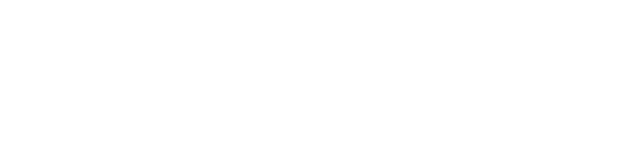
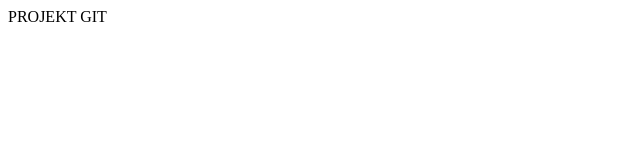
Before and after one commit to alezub95/projekt-startowy, a plain HTML site: page index.html in a window 1280 px wide. Shown: the whole page, without its empty margins (0-640 px from the left). Drawn offline with Linux system fonts and the light colour scheme.

Commit message:
Pierwsza zmiana

```diff
--- a/index.html
+++ b/index.html
@@ -5,7 +5,7 @@
 <meta charset="UTF-8">
 </head>
 <body>
-
+PROJEKT GIT
 
 </body>
 </html>
```
